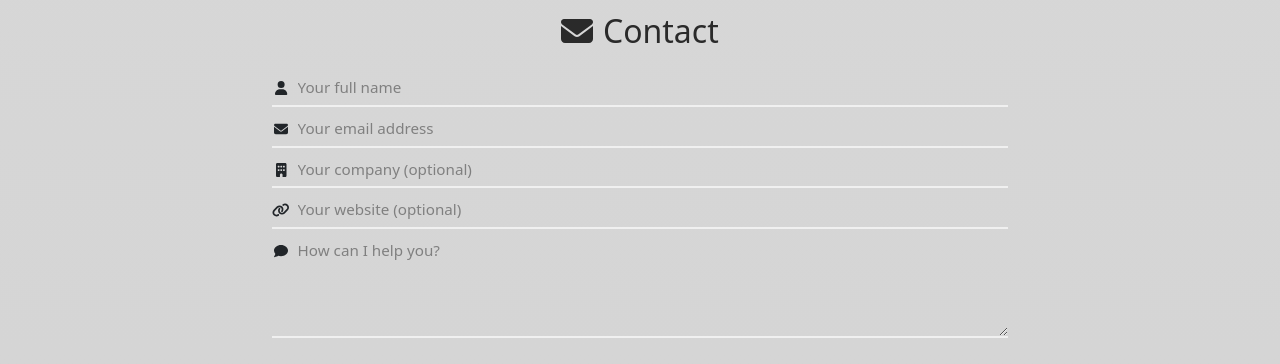
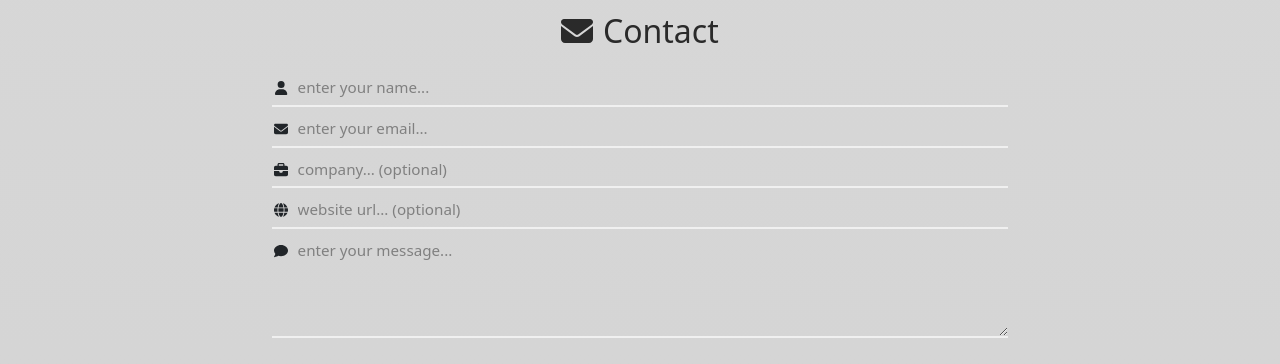
Before and after one commit to j0hanz/j0hanz-portfolio, a React (Create React App) app: page / in a window 1280 px wide. Shown: the part 3757-4121 px from the top of the page. Built offline with nearby package versions, Linux system fonts and the light colour scheme.

Commit message:
Refactor CSS in ContactForm and App.module.css

```diff
--- a/src/components/ContactForm.js
+++ b/src/components/ContactForm.js
@@ -13,8 +13,8 @@ import {
   faEnvelope,
   faUser,
   faComment,
-  faBuilding,
-  faLink,
+  faBriefcase,
+  faGlobe,
   faExclamationCircle,
 } from '@fortawesome/free-solid-svg-icons';
 import EmailHandler from './EmailHandler';
@@ -102,7 +102,7 @@ const ContactForm = () => {
                     type="text"
                     name="name"
                     className={styles.inputGroupControl}
-                    placeholder="Your full name"
+                    placeholder="enter your name..."
                     required
                     value={formData.name}
                     onChange={handleChange}
@@ -128,7 +128,7 @@ const ContactForm = () => {
                     type="email"
                     name="email"
                     className={styles.inputGroupControl}
-                    placeholder="Your email address"
+                    placeholder="enter your email..."
                     required
                     value={formData.email}
                     onChange={handleChange}
@@ -148,13 +148,13 @@ const ContactForm = () => {
               <Form.Group controlId="formCompany" className={styles.formGroup}>
                 <InputGroup className={styles.inputGroup}>
                   <InputGroup.Text className={styles.inputGroupIcon}>
-                    <FontAwesomeIcon size="sm" icon={faBuilding} />
+                    <FontAwesomeIcon size="sm" icon={faBriefcase} />
                   </InputGroup.Text>
                   <Form.Control
                     type="text"
                     name="company"
                     className={styles.inputGroupControl}
-                    placeholder="Your company (optional)"
+                    placeholder="company... (optional)"
                     value={formData.company}
                     onChange={handleChange}
                   />
@@ -163,13 +163,13 @@ const ContactForm = () => {
               <Form.Group controlId="formUrl" className={styles.formGroup}>
                 <InputGroup className={styles.inputGroup}>
                   <InputGroup.Text className={styles.inputGroupIcon}>
-                    <FontAwesomeIcon size="sm" icon={faLink} />
+                    <FontAwesomeIcon size="sm" icon={faGlobe} />
                   </InputGroup.Text>
                   <Form.Control
                     type="url"
                     name="url"
                     className={styles.inputGroupControl}
-                    placeholder="Your website (optional)"
+                    placeholder="website url... (optional)"
                     value={formData.url}
                     onChange={handleChange}
                   />
@@ -185,7 +185,7 @@ const ContactForm = () => {
                     name="message"
                     className={styles.inputGroupControl}
                     rows={4}
-                    placeholder="How can I help you?"
+                    placeholder="enter your message..."
                     required
                     value={formData.message}
                     onChange={handleChange}
```
